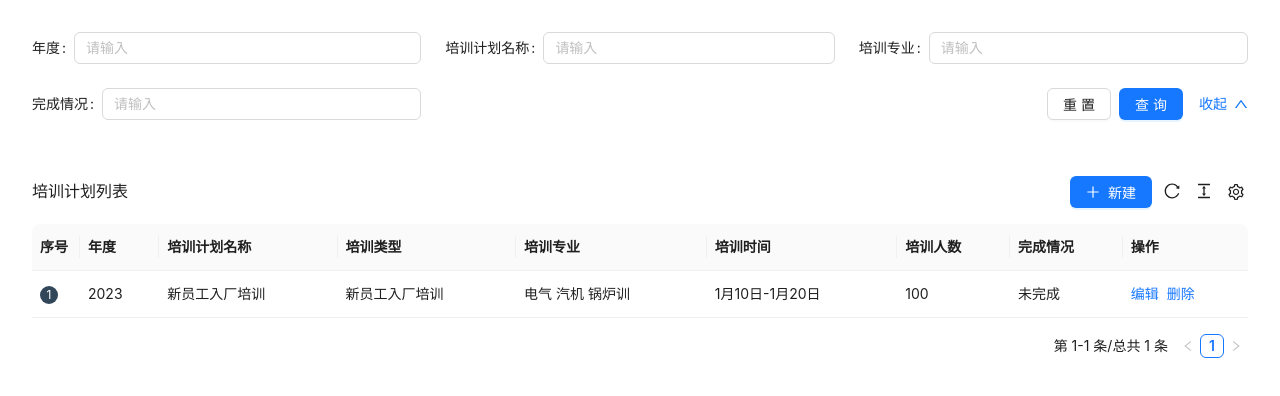
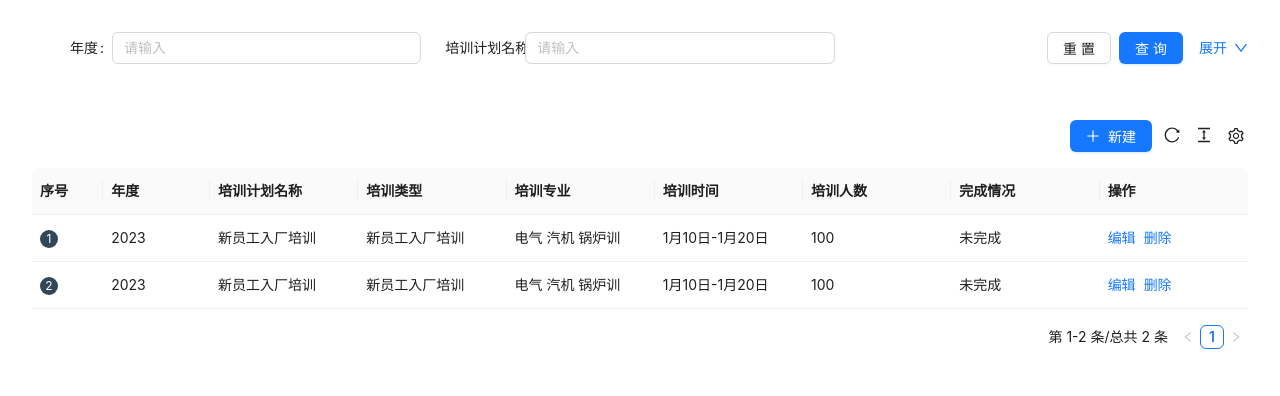
Before and after one commit to 222chaos/dcpxglxt, a Next.js app: page /TrainingPlanTable in a window 1280 px wide. Shown: the top 396 px of the page. Built offline with nearby package versions, Linux system fonts and the light colour scheme.

Commit message:
连接至数据库

```diff
--- a/next.config.js
+++ b/next.config.js
@@ -1,6 +1,6 @@
 /** @type {import('next').NextConfig} */
 const nextConfig = {
   reactStrictMode: true,
-}
+};
 
-module.exports = nextConfig
+module.exports = nextConfig;
--- a/src/pages/TrainingPlanTable.js
+++ b/src/pages/TrainingPlanTable.js
@@ -1,13 +1,14 @@
-import { Button, Dropdown, Space, Tag } from "antd";
-import { EllipsisOutlined, PlusOutlined } from "@ant-design/icons";
-import { useRef } from "react";
+import { Button, Space } from "antd";
+import { PlusOutlined } from "@ant-design/icons";
+import { useRef, useState } from "react";
 import ProTable from "@ant-design/pro-table";
 import React from "react";
 
 const TrainingPlanTable = () => {
   const actionRef = useRef();
 
-  const trainingPlanData = [
+  const [editableKeys, setEditableKeys] = useState([]);
+  const [trainingPlanData, setTrainingPlanData] = useState([
     {
       id: 1,
       year: 2023,
@@ -18,7 +19,17 @@ const TrainingPlanTable = () => {
       participants: "100",
       completion: "未完成",
     },
-  ];
+    {
+      id: 2,
+      year: 2023,
+      name: "新员工入厂培训",
+      type: "新员工入厂培训",
+      specialty: "电气   汽机   锅炉训",
+      time: "1月10日-1月20日",
+      participants: "100",
+      completion: "未完成",
+    },
+  ]);
 
   const columns = [
     {
@@ -30,37 +41,46 @@ const TrainingPlanTable = () => {
     {
       title: "年度",
       dataIndex: "year",
+      width: 72,
     },
     {
       title: "培训计划名称",
       dataIndex: "name",
+      width: 100,
     },
     {
       title: "培训类型",
       dataIndex: "type",
       search: false,
+      width: 100,
     },
     {
       title: "培训专业",
       dataIndex: "specialty",
+      width: 100,
     },
     {
       title: "培训时间",
       dataIndex: "time",
       search: false,
+      width: 100,
     },
     {
       title: "培训人数",
       dataIndex: "participants",
       search: false,
+      width: 100,
     },
     {
       title: "完成情况",
       dataIndex: "completion",
+      width: 100,
     },
     {
       title: "操作",
       valueType: "option",
+      width: 100,
+      fixed: "right",
       render: (text, record) => [
         <a key="edit" onClick={() => handleEdit(record.id)}>
           编辑
@@ -73,13 +93,58 @@ const TrainingPlanTable = () => {
   ];
 
   const handleEdit = (id) => {
-    console.log("编辑 ID:", id);
+    const keys = editableKeys.includes(id)
+      ? editableKeys.filter((key) => key !== id)
+      : [...editableKeys, id];
+    setEditableKeys(keys);
   };
 
+  const handleSave = async (rowKeys, newData) => {
+    try {
+      const editedRowIndex = rowKeys[0]; // 假设只有一行处于编辑状态
+      const editedRow = newData[editedRowIndex]; // 获取当前编辑的行数据
+
+      const response = await fetch("/api/storage", {
+        method: "POST",
+        headers: {
+          "Content-Type": "application/json",
+        },
+        body: JSON.stringify(editedRow), // 发送当前编辑行的数据给服务器
+      });
+
+      if (!response.ok) {
+        throw new Error("Network response was not ok");
+      }
+
+      const result = await response.json();
+      console.log("Server response:", result);
+
+      setEditableKeys([]); // 退出所有行的编辑状态
+    } catch (error) {
+      console.error("There was a problem with the fetch operation:", error);
+      // 处理错误，例如显示错误消息给用户
+    }
+  };
+  const handleNew = () => {
+    const id = trainingPlanData.length + 1;
+    const newEmptyData = {
+      id,
+      year: "",
+      name: "",
+      type: "",
+      specialty: "",
+      time: "",
+      participants: "",
+      completion: "",
+    };
+    setTrainingPlanData([...trainingPlanData, newEmptyData]);
+    setEditableKeys([...editableKeys, id]);
+  };
   const handleDelete = (id) => {
-    console.log("删除 ID:", id);
+    const updatedData = trainingPlanData.filter((item) => item.id !== id);
+    setTrainingPlanData(updatedData);
+    setEditableKeys(editableKeys.filter((key) => key !== id));
   };
-
   return (
     <div>
       <ProTable
@@ -87,18 +152,20 @@ const TrainingPlanTable = () => {
         actionRef={actionRef}
         dataSource={trainingPlanData}
         rowKey="id"
-        search={{
-          labelWidth: "auto",
-          defaultCollapsed: false, // 默认展开
-          collapsed: false, // 设置是否手动折叠
+        editable={{
+          type: "multiple",
+          editableKeys,
+          onSave: handleSave,
+          onDelete: handleDelete,
+          onChange: setEditableKeys,
         }}
-        pagination={{
-          pageSize: 5,
-          onChange: (page) => console.log(page),
-        }}
-        headerTitle="培训计划列表"
         toolBarRender={() => [
-          <Button key="button" icon={<PlusOutlined />} type="primary">
+          <Button
+            key="button"
+            icon={<PlusOutlined />}
+            type="primary"
+            onClick={handleNew}
+          >
             新建
           </Button>,
         ]}
--- a/src/pages/api/storage.js
+++ b/src/pages/api/storage.js
@@ -1,6 +1,4 @@
 import { Pool } from "pg";
-
-require("dotenv").config();
 
 const pool = new Pool({
   connectionString: process.env.POSTGRES_URL + "?sslmode=require",
```
Also changed, not shown: 1 other file (tests, documents, lock files or other folders).
